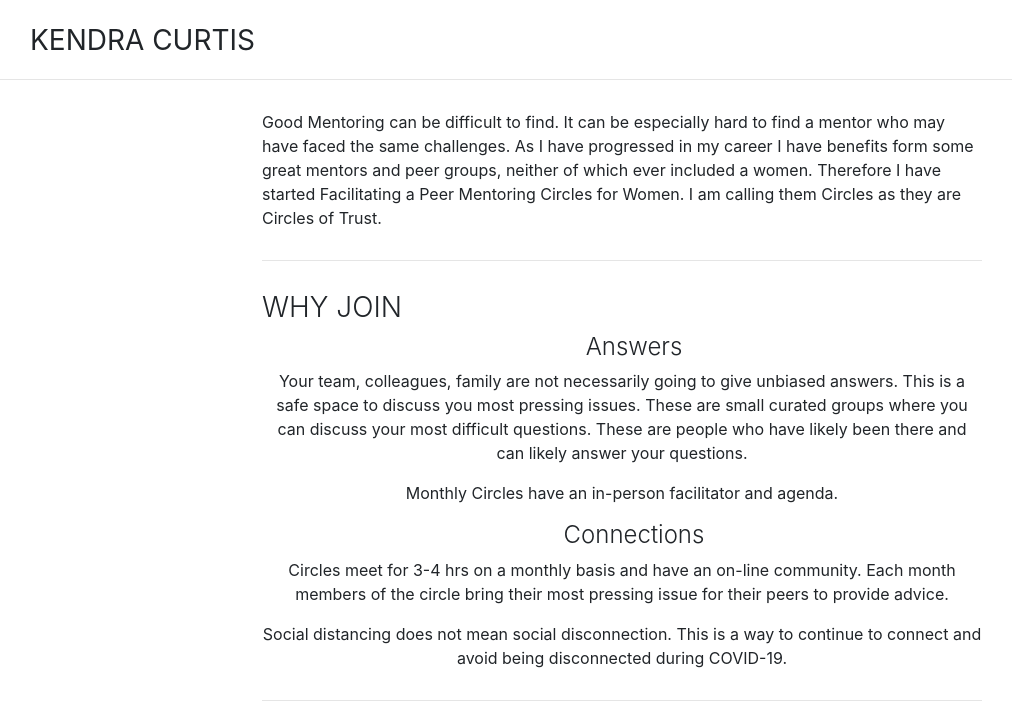
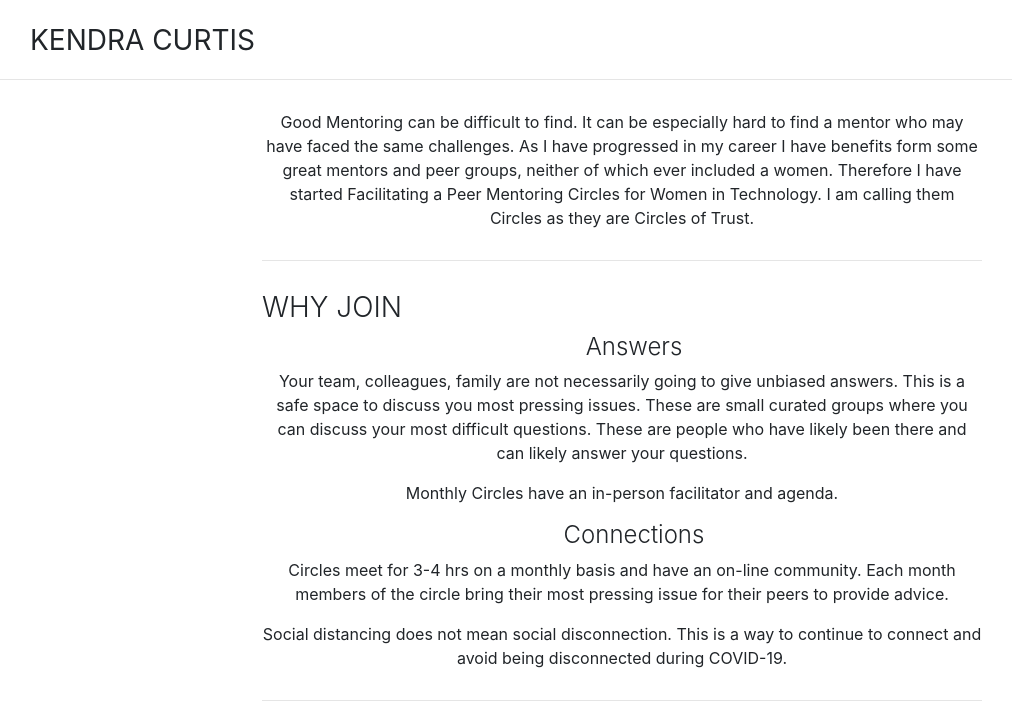
Before and after one commit to kendracurtis/kendracurtis.github.io, a Jekyll site: the page built from circles.md, in a window 1280 px wide and 900 px high, cut to the strip 0-727 px from the top of the window. Shown: the whole strip, without its empty margins (18-1030 px from the left). Built offline with Jekyll 4.4.1, drawn with Linux system fonts in a browser that asks for light colours.

Commit message:
UPdated Circles content

```diff
--- a/circles.md
+++ b/circles.md
@@ -3,8 +3,8 @@
 title: Mentoring Circles
 ---
 
-<p style="margin:30px 0;"></p>
-Good Mentoring can be difficult to find. It can be especially hard to find a mentor who may have faced the same challenges. As I have progressed in my career I have benefits form some great mentors and peer groups, neither of which ever included a women. Therefore I have started Facilitating a Peer Mentoring Circles for Women. I am calling them Circles as they are Circles of Trust.
+<p style="margin:30px 0;" align="center">
+Good Mentoring can be difficult to find. It can be especially hard to find a mentor who may have faced the same challenges. As I have progressed in my career I have benefits form some great mentors and peer groups, neither of which ever included a women. Therefore I have started Facilitating a Peer Mentoring Circles for Women in Technology. I am calling them Circles as they are Circles of Trust.</p>
 
 ---
 
```
